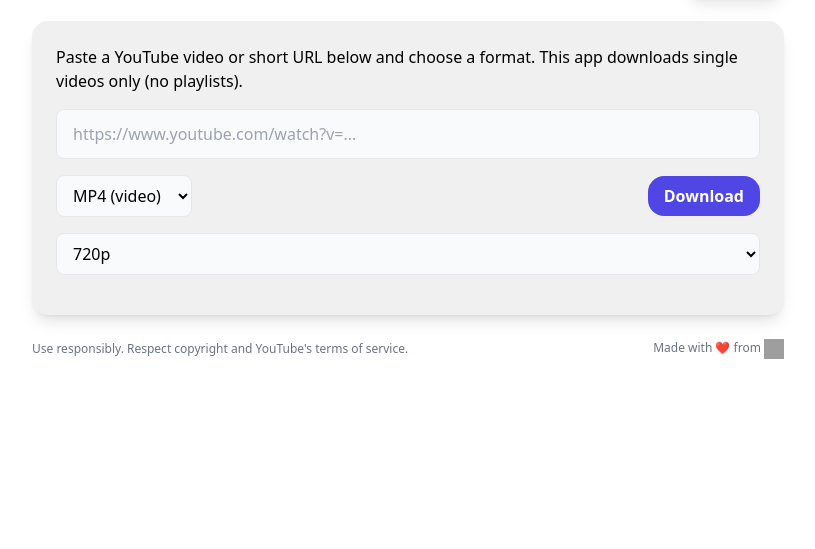
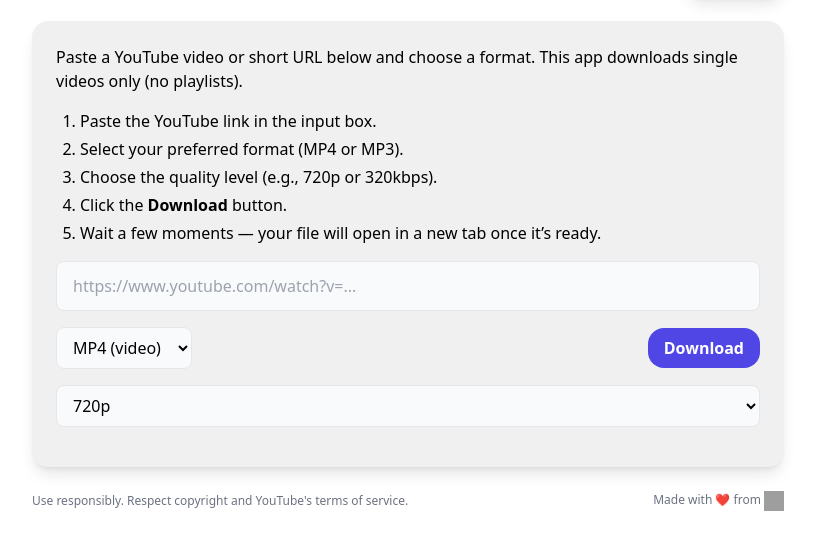
Before and after one commit to officialmuneebahmad/Project-4---YT_Downloader, a website: page templates/index.html in a window 1280 px wide. Shown: the part 67-616 px from the top of the page, without its empty margins (232-1047 px from the left). Drawn offline with nearby package versions, Linux system fonts and the light colour scheme; grey boxes are pictures that could not be loaded.

Commit message:
Instructions Added

```diff
--- a/templates/index.html
+++ b/templates/index.html
@@ -21,6 +21,14 @@
 
         <section id="sectionColor" class="bg-[#f0f0f0] text-black shadow-lg rounded-2xl p-6 mx-2">
                 <p class="mb-4">Paste a YouTube video or short URL below and choose a format. This app downloads single videos only (no playlists).</p>
+                <ol class="list-decimal pl-6 mb-4 space-y-1">
+                    <li>Paste the YouTube link in the input box.</li>
+                    <li>Select your preferred format (MP4 or MP3).</li>
+                    <li>Choose the quality level (e.g., 720p or 320kbps).</li>
+                    <li>Click the <strong>Download</strong> button.</li>
+                    <li>Wait a few moments — your file will open in a new tab once it’s ready.</li>
+                </ol>
+
             <div class="space-y-4">
                     <input id="url" type="text" placeholder="https://www.youtube.com/watch?v=..." class="w-full rounded-lg border px-4 py-3 bg-gray-50 text-black border-gray-200 dark:border-gray-700" />
                 <div class="flex gap-3 items-center">
```
